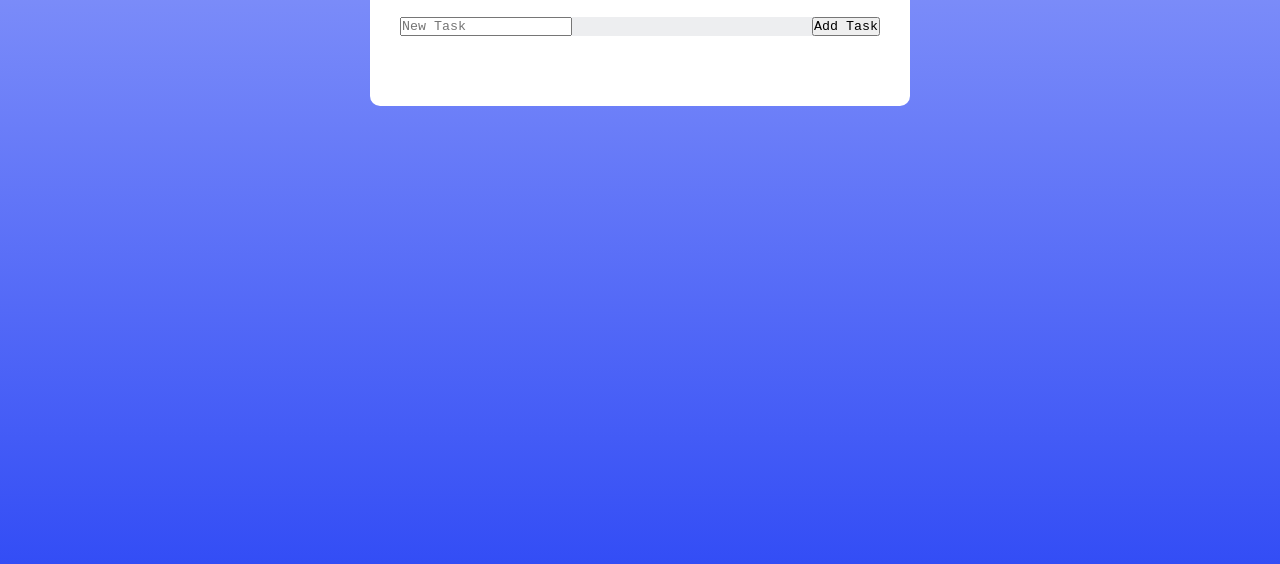
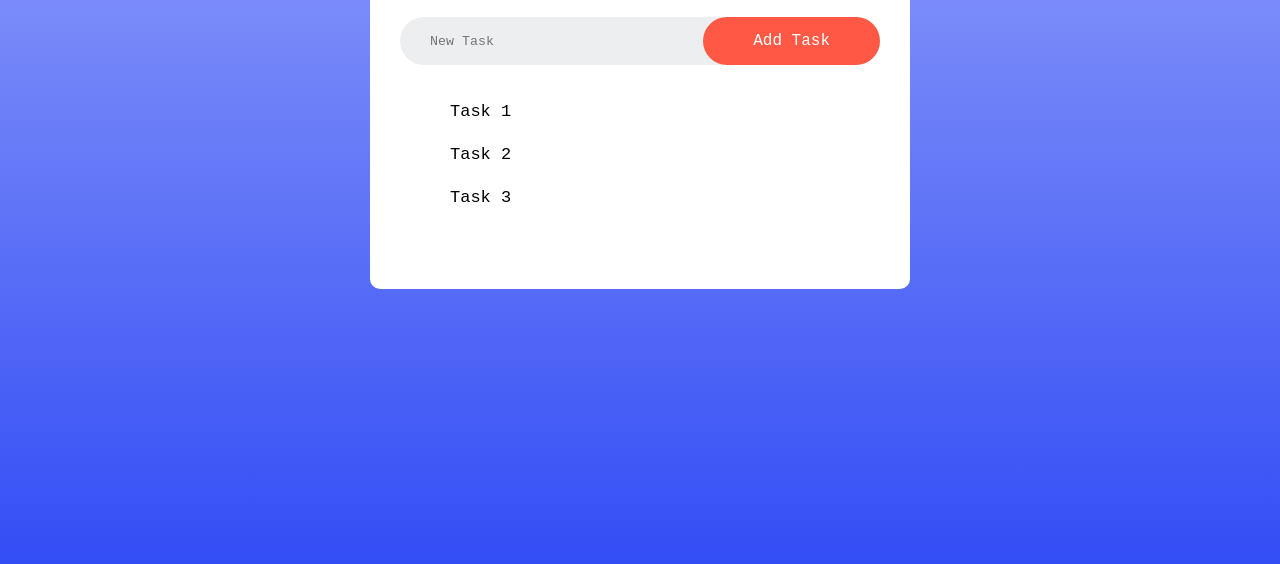
Before and after one commit to MNlegion/daily-task-list, a plain HTML site: page index.html in a window 1280 px wide. Shown: the part 180-744 px from the top of the page. Drawn offline with Linux system fonts and the light colour scheme.

Commit message:
hardcoding tasks before dynamic setup

```diff
--- a/index.html
+++ b/index.html
@@ -14,9 +14,12 @@
                 <input type="text" id="input-box" placeholder="New Task">
                 <button>Add Task</button>
             </div>
+            <ul id="list-container">
+                <li>Task 1</li>
+                <li>Task 2</li>
+                <li>Task 3</li>
+            </ul>
         </div>
-
-
     </div>
     <script src="https://kit.fontawesome.com/b3685d63f8.js" crossorigin="anonymous"></script>
     <script src="/"></script>
--- a/style.css
+++ b/style.css
@@ -38,5 +38,43 @@
     align-items: center;
     justify-content: space-between;
     background: #edeef0;
-    border-radius: 10px;
+    border-radius: 40px;
+    padding-left: 20px;
+    margin-bottom: 25px;
 }
+
+input {
+    flex: 1;
+    border: none;
+    outline: none;
+    background: transparent;
+    padding: 10px;
+    font-weight: 14px;
+}
+
+button {
+    border: none;
+    outline: none;
+    padding: 15px 50px;
+    background: #ff5945;
+    color: #fff;
+    font-size: 16px;
+    cursor: pointer;
+    border-radius: 40px;
+}
+
+ul li {
+    list-style: none;
+    font-size: 17px;
+    padding: 12px 8px 12px 50px;
+    user-select: none;
+    cursor: pointer;
+}
+
+ul li::before {
+    content: '';
+    position: absolute;
+    height: 28px;
+    width: 28px;
+    border-radius: 50%;
+}
```
